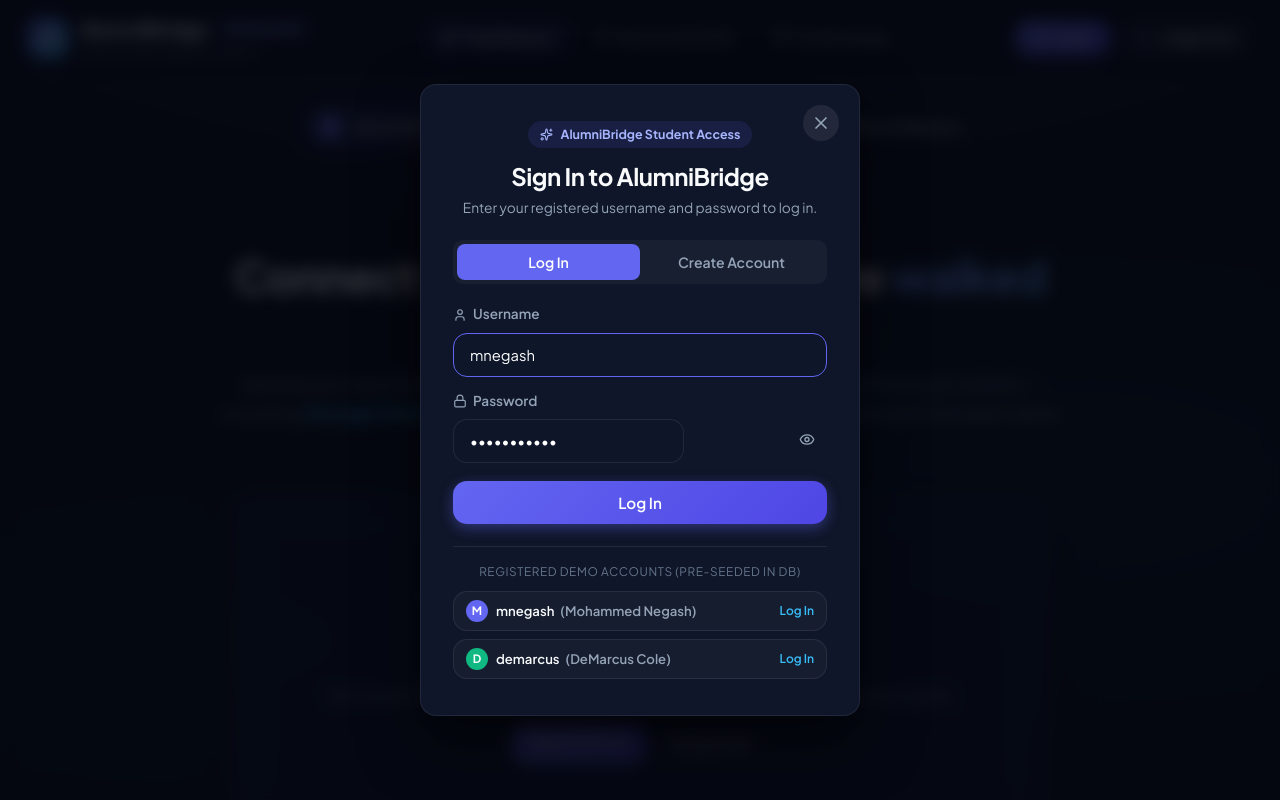
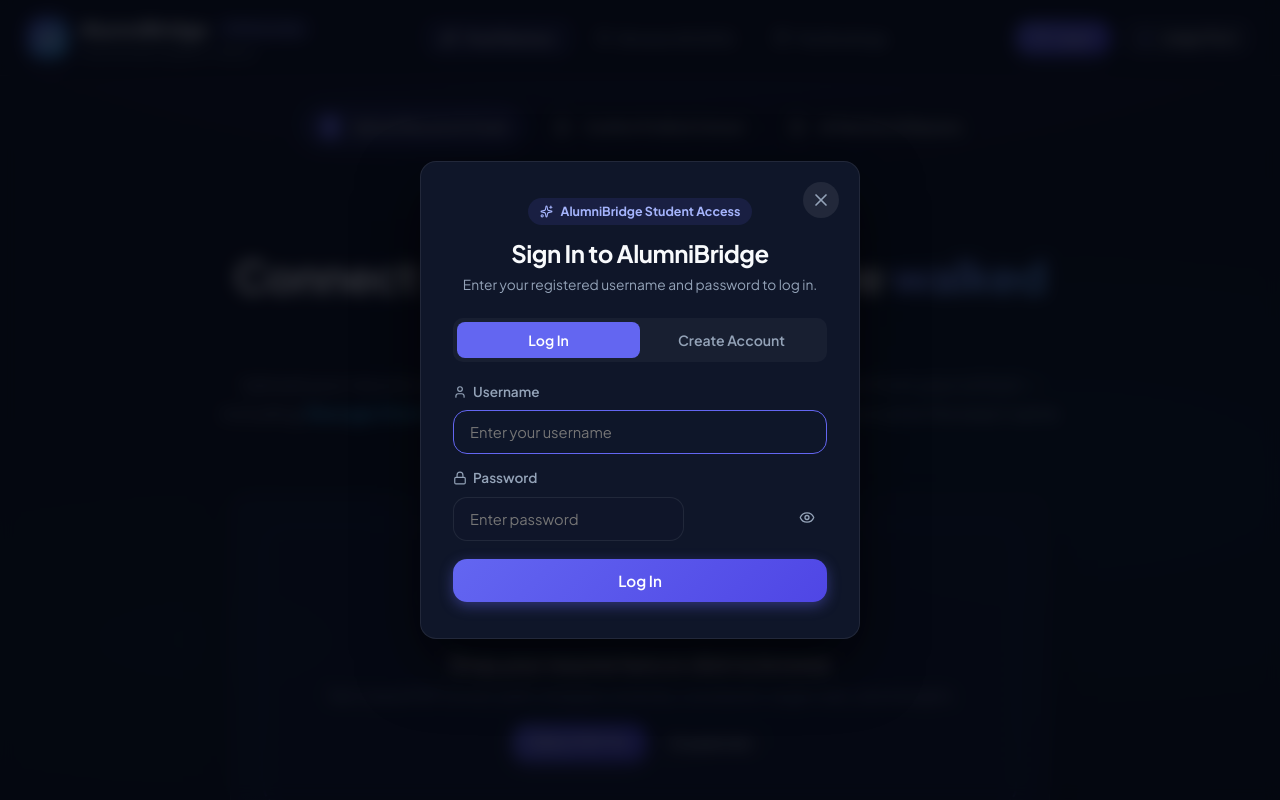
Before and after one commit to mnegash8/AlumniBridge, a React (Vite) app in the folder frontend/: page / in a window 1280 px wide. Shown: the top 800 px of the page. Built offline with nearby package versions, Linux system fonts and the light colour scheme; no server answers.

Commit message:
remove Registered Demo Accounts section from login modal

```diff
--- a/frontend/src/components/AuthModal.jsx
+++ b/frontend/src/components/AuthModal.jsx
@@ -5,9 +5,9 @@ export default function AuthModal({ isOpen, onClose, onAuthSuccess }) {
   if (!isOpen) return null;
 
   const [authMode, setAuthMode] = useState('login'); // 'login' | 'signup'
-  const [username, setUsername] = useState('mnegash');
-  const [password, setPassword] = useState('password123');
-  const [name, setName] = useState('Mohammed Negash');
+  const [username, setUsername] = useState('');
+  const [password, setPassword] = useState('');
+  const [name, setName] = useState('');
   const [school, setSchool] = useState('Georgia State University');
   const [showPassword, setShowPassword] = useState(false);
   const [isSubmitting, setIsSubmitting] = useState(false);
@@ -55,37 +55,6 @@ export default function AuthModal({ isOpen, onClose, onAuthSuccess }) {
     }
   };
 
-  const handleDemoPreset = async (demoUsername, demoPassword) => {
-    setUsername(demoUsername);
-    setPassword(demoPassword);
-    setErrorMsg('');
-    setSuccessMsg('');
-    setIsSubmitting(true);
-
-    try {
-      const res = await fetch('http://localhost:8000/api/auth/login', {
-        method: 'POST',
-        headers: { 'Content-Type': 'application/json' },
-        body: JSON.stringify({
-          username: demoUsername,
-          password: demoPassword
-        })
-      });
-
-      const data = await res.json();
-      if (!res.ok) throw new Error(data.detail || 'Demo login failed');
-
-      localStorage.setItem('ab_token', data.access_token);
-      localStorage.setItem('ab_user', JSON.stringify(data.user));
-
-      onAuthSuccess(data.user);
-      onClose();
-    } catch (err) {
-      setErrorMsg(err.message || 'Demo login failed');
-    } finally {
-      setIsSubmitting(false);
-    }
-  };
 
   return (
     <div className="modal-overlay" onClick={onClose}>
@@ -296,94 +265,6 @@ export default function AuthModal({ isOpen, onClose, onAuthSuccess }) {
           </button>
         </form>
 
-        {/* 1-Click Demo Accounts in Database */}
-        <div style={{
-          marginTop: '22px',
-          paddingTop: '16px',
-          borderTop: '1px solid var(--border-subtle)'
-        }}>
-          <div style={{
-            fontSize: '0.74rem',
-            color: 'var(--text-dim)',
-            textTransform: 'uppercase',
-            letterSpacing: '0.05em',
-            marginBottom: '10px',
-            textAlign: 'center'
-          }}>
-            Registered Demo Accounts (Pre-seeded in DB)
-          </div>
-          <div style={{ display: 'flex', flexDirection: 'column', gap: '8px' }}>
-            <button
-              type="button"
-              className="btn-secondary"
-              style={{
-                width: '100%',
-                padding: '8px 12px',
-                fontSize: '0.82rem',
-                justifyContent: 'space-between',
-                background: 'rgba(255, 255, 255, 0.03)'
-              }}
-              onClick={() => handleDemoPreset('mnegash', 'password123')}
-            >
-              <div style={{ display: 'flex', alignItems: 'center', gap: '8px' }}>
-                <div style={{
-                  width: '22px',
-                  height: '22px',
-                  borderRadius: '50%',
-                  background: 'var(--primary)',
-                  color: '#fff',
-                  display: 'flex',
-                  alignItems: 'center',
-                  justifyContent: 'center',
-                  fontSize: '0.72rem',
-                  fontWeight: 700
-                }}>
-                  M
-                </div>
-                <div style={{ textAlign: 'left' }}>
-                  <span style={{ fontWeight: 600, color: '#f8fafc' }}>mnegash</span>
-                  <span style={{ color: 'var(--text-muted)', marginLeft: '6px' }}>(Mohammed Negash)</span>
-                </div>
-              </div>
-              <span style={{ color: '#38bdf8', fontSize: '0.75rem' }}>Log In</span>
-            </button>
-
-            <button
-              type="button"
-              className="btn-secondary"
-              style={{
-                width: '100%',
-                padding: '8px 12px',
-                fontSize: '0.82rem',
-                justifyContent: 'space-between',
-                background: 'rgba(255, 255, 255, 0.03)'
-              }}
-              onClick={() => handleDemoPreset('demarcus', 'password123')}
-            >
-              <div style={{ display: 'flex', alignItems: 'center', gap: '8px' }}>
-                <div style={{
-                  width: '22px',
-                  height: '22px',
-                  borderRadius: '50%',
-                  background: '#10b981',
-                  color: '#fff',
-                  display: 'flex',
-                  alignItems: 'center',
-                  justifyContent: 'center',
-                  fontSize: '0.72rem',
-                  fontWeight: 700
-                }}>
-                  D
-                </div>
-                <div style={{ textAlign: 'left' }}>
-                  <span style={{ fontWeight: 600, color: '#f8fafc' }}>demarcus</span>
-                  <span style={{ color: 'var(--text-muted)', marginLeft: '6px' }}>(DeMarcus Cole)</span>
-                </div>
-              </div>
-              <span style={{ color: '#38bdf8', fontSize: '0.75rem' }}>Log In</span>
-            </button>
-          </div>
-        </div>
       </div>
     </div>
   );
```
